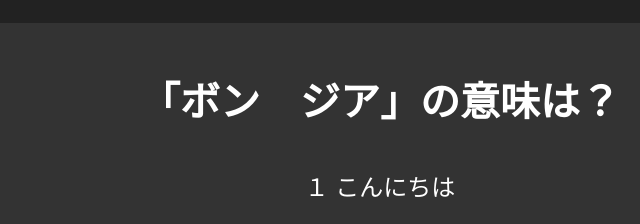
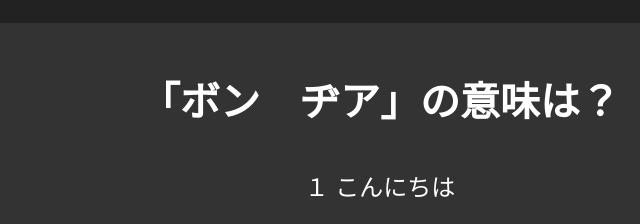
Before and after one commit to thiagokanagushiku/Boardgame-atualizado, a plain HTML site: page pergunta_2.html in a window 1280 px wide. Shown: the part 1347-1571 px from the top of the page, 260-900 px from the left. Drawn offline with Linux system fonts and the light colour scheme.

Commit message:
Update pergunta_2.html

```diff
--- a/pergunta_2.html
+++ b/pergunta_2.html
@@ -61,7 +61,7 @@
   <h1>②</h1>
    <!-- Pergunta 3 -->
   <div class="quiz-block">
-    <h1>「ボン　ジア」の意味は？</h1>
+    <h1>「ボン　ヂア」の意味は？</h1>
     <p>１ こんにちは</p>
     <p>２ おはよう</p>
     <p>３ また明日！</p>
```
